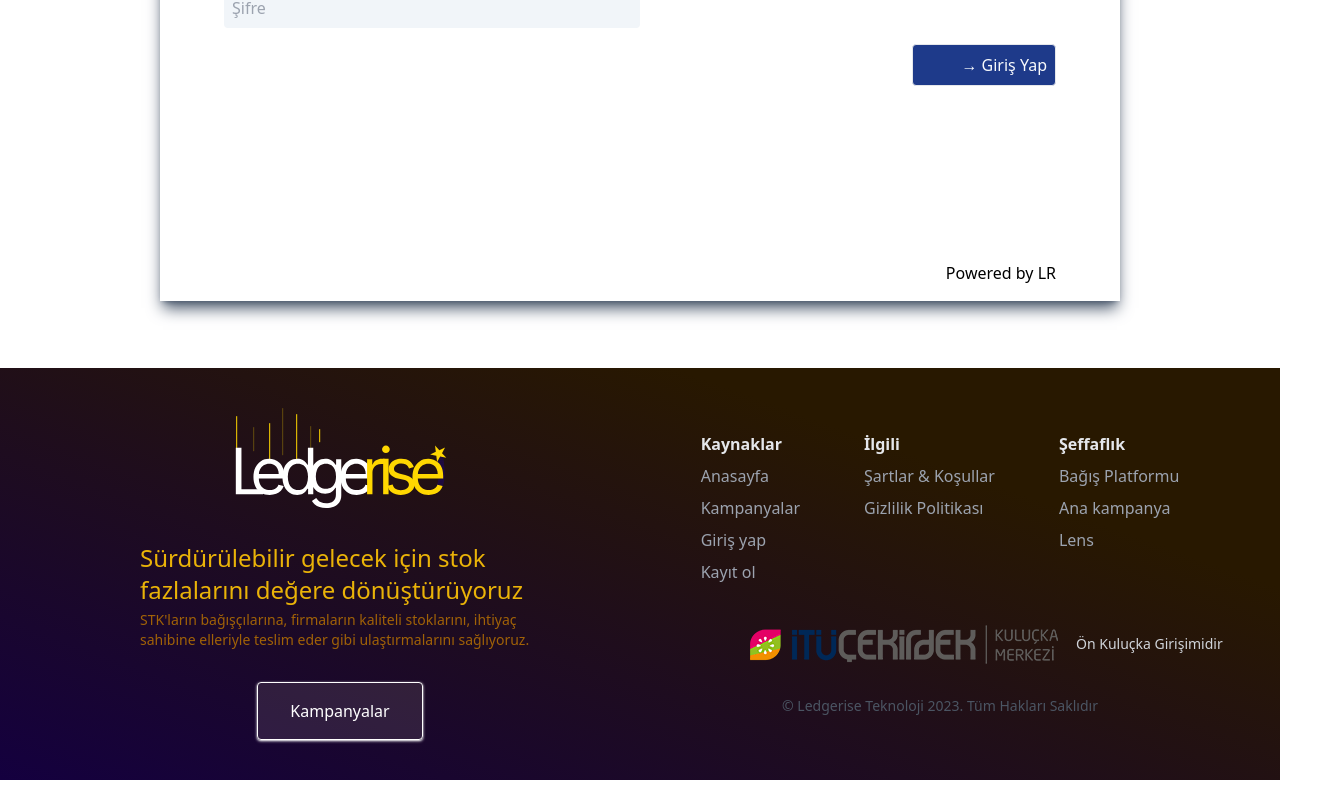
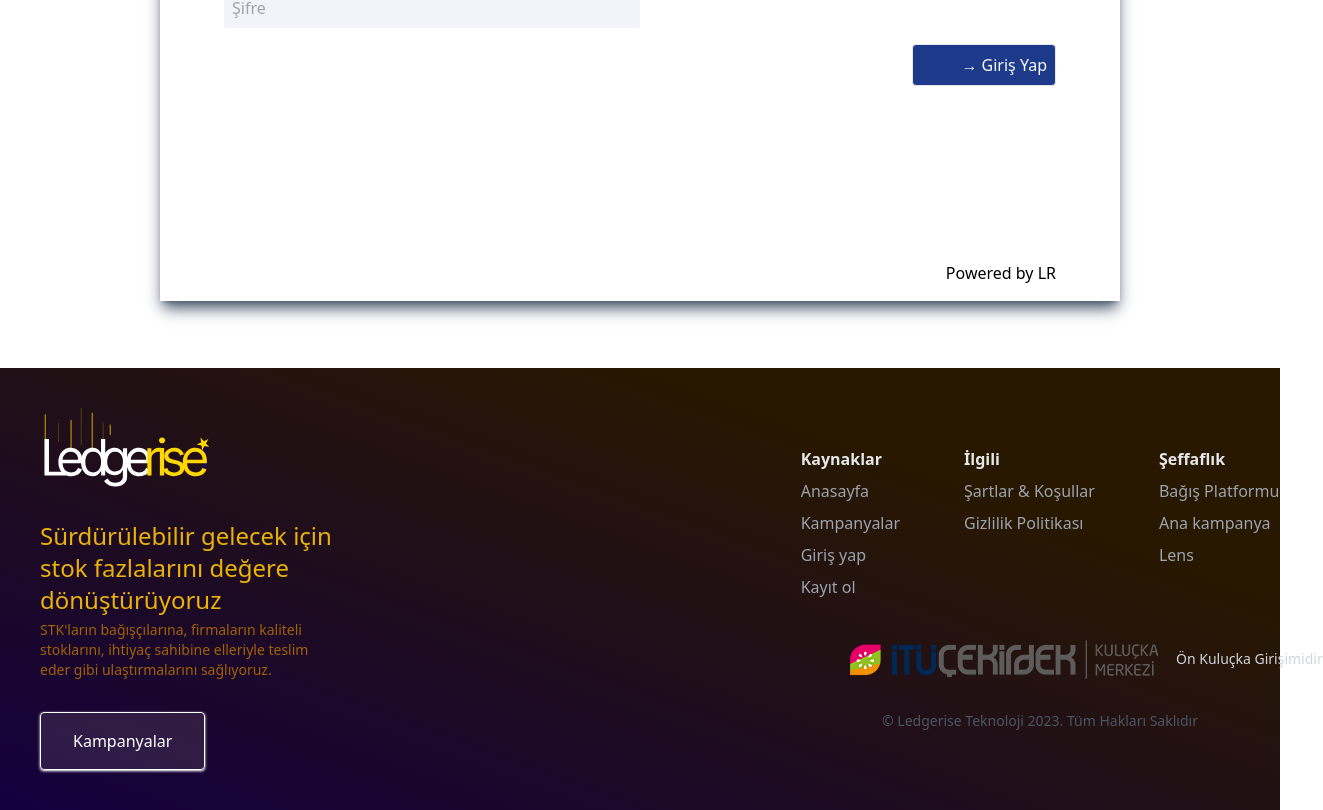
Before and after one commit to Ledgerise-LR/Ledgerise-Web-Frontend, a Next.js app: page /company-login in a window 1280 px wide. Shown: the part 514-1324 px from the top of the page, 1323 px wide, since content can reach past the window. Before the commit the page ends 1294 px from the top, so only its background shows below. Built offline with nearby package versions, Linux system fonts and the light colour scheme; no server answers; what react-moralis, web3uikit would draw is missing.

Commit message:
Fix footer design

```diff
--- a/components/Footer.jsx
+++ b/components/Footer.jsx
@@ -18,16 +18,16 @@
   }, []);
 
   return (
-    <div className="flex flex-col items-center md:flex-row flex-wrap justify-between lg:justify-around max-md:gap-8 p-6 lg:p-10 bg-[linear-gradient(20deg,rgba(20,0,63,1)_0%,rgba(40,24,0,1)_75%)]">
-      <div className="flex flex-col items-center w-4/5 md:w-2/5 lg:w-1/3">
-        <img className="mb-8" src="/whitelogo.svg" alt="Ledgerise logo" />
-        <div className="flex text-yellow-500 text-xl lg:text-2xl mb-1">
+    <div className="flex flex-col items-center md:flex-row flex-wrap justify-between max-md:gap-8 p-6 lg:p-10 bg-[linear-gradient(20deg,rgba(20,0,63,1)_0%,rgba(40,24,0,1)_75%)]">
+      <div className="flex flex-col max-md:items-center justify-start w-4/5 md:w-2/5 lg:w-1/3">
+        <img className="h-20 md:w-fit mb-8" src="/whitelogo.svg" alt="Ledgerise logo" />
+        <div className="flex w-3/4 text-yellow-500 text-xl lg:text-2xl mb-1">
           Sürdürülebilir gelecek için stok fazlalarını değere dönüştürüyoruz
         </div>
-        <div className="flex text-yellow-700 text-sm mb-8">
+        <div className="flex w-3/4 text-yellow-700 text-sm mb-8">
           STK'ların bağışçılarına, firmaların kaliteli stoklarını, ihtiyaç sahibine elleriyle teslim eder gibi ulaştırmalarını sağlıyoruz.
         </div>
-        <a href="collections" className="max-md:hidden py-4 px-8 rounded transition-all cursor-pointer border bg-orange-100 bg-opacity-10 shadow shadow-white text-white border-white">
+        <a href="collections" className="w-fit max-md:hidden py-4 px-8 rounded transition-all cursor-pointer border bg-orange-100 bg-opacity-10 shadow shadow-white text-white border-white">
           Kampanyalar
         </a>
       </div>
```
